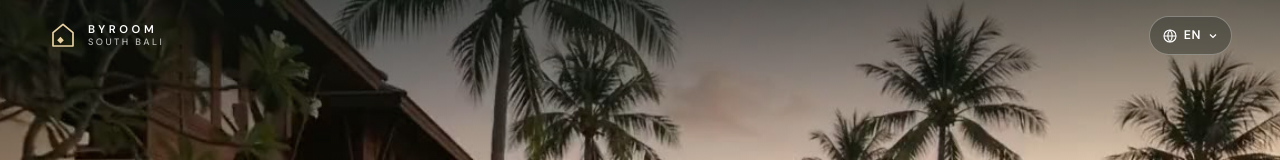
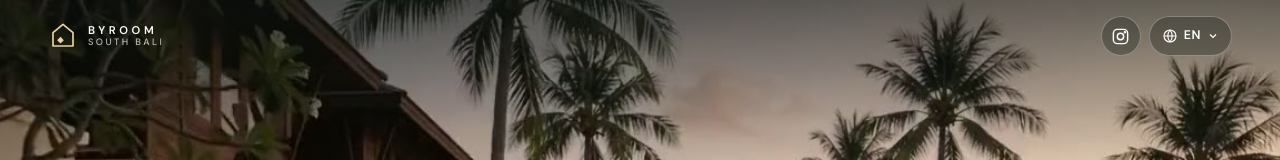
Before and after one commit to dencapital/byroom-south-bali, a plain HTML site: page index.html in a window 1280 px wide. Shown: the top 160 px of the page. Drawn offline with Linux system fonts and the light colour scheme.

Commit message:
Instagram icon button in the header (@byroomindonesia)
Co-Authored-By: Claude Opus 5.5 <noreply@anthropic.com>

```diff
--- a/assets/guide.css
+++ b/assets/guide.css
@@ -40,6 +40,10 @@ img{max-width:100%}
 .logo svg{width:30px;height:30px}
 .logo span{font-size:.7rem;letter-spacing:.32em;text-transform:uppercase;font-weight:600;line-height:1.2}
 .logo small{display:block;font-size:.58rem;letter-spacing:.26em;opacity:.7;font-weight:500}
+.hero-r{display:flex;align-items:center;gap:8px}
+.ig-btn{width:40px;height:40px;border-radius:50%;display:grid;place-items:center;color:#fff;background:rgba(10,20,16,.3);border:1px solid rgba(255,255,255,.3);backdrop-filter:blur(10px);-webkit-backdrop-filter:blur(10px);transition:background .2s}
+.ig-btn:active,.ig-btn:hover{background:rgba(255,255,255,.22)}
+.ig-btn svg{width:19px;height:19px;stroke:currentColor;fill:none;stroke-width:1.8}
 .langs{display:flex;gap:4px;padding:4px;border-radius:999px;background:rgba(10,20,16,.28);border:1px solid rgba(255,255,255,.22);backdrop-filter:blur(10px);-webkit-backdrop-filter:blur(10px)}
 .langs button{border:0;background:none;color:#fff;font-size:.72rem;font-weight:600;letter-spacing:.04em;padding:7px 10px;border-radius:999px;cursor:pointer;white-space:nowrap}
 .langs button.on{background:#fff;color:var(--ink)}
--- a/index.html
+++ b/index.html
@@ -20,7 +20,7 @@
     <a class="logo" href="#top" aria-label="ByROOM">
       <svg viewBox="0 0 72 72" aria-hidden="true"><path d="M36 8 L60 28 L60 60 L12 60 L12 28 Z" fill="none" stroke="#E9D3A4" stroke-width="4" stroke-linejoin="round"/><path d="M30 38 L38 46 L30 54 L22 46 Z" fill="#E9D3A4"/></svg>
       <span>ByROOM<small>South Bali</small></span></a>
-    <div class="langs" id="langs"></div>
+    <div class="hero-r"><a class="ig-btn" href="https://www.instagram.com/byroomindonesia/" target="_blank" rel="noopener" aria-label="Instagram @byroomindonesia"><svg viewBox="0 0 24 24" aria-hidden="true"><rect x="3" y="3" width="18" height="18" rx="5"/><circle cx="12" cy="12" r="4"/><circle cx="17.5" cy="6.5" r=".7"/></svg></a><div class="langs" id="langs"></div></div>
   </div>
   <div class="hero-in">
     <p class="hero-k" data-i="heroK"></p>
```
